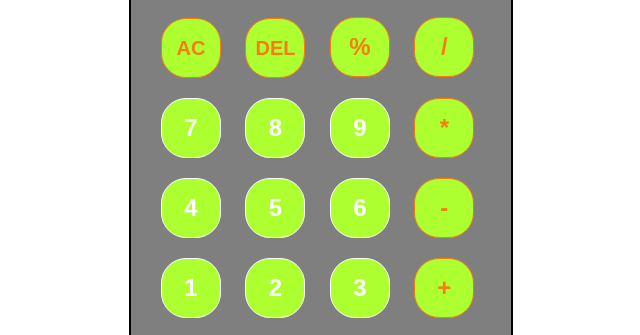
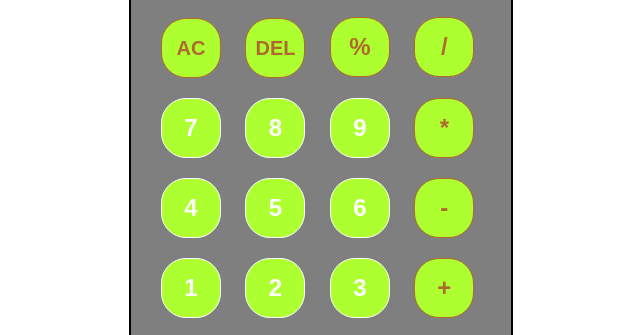
Before and after one commit to ajusjacob/Afame-Technologies, a plain HTML site: page index.html in a window 1280 px wide. Shown: the part 266-601 px from the top of the page, without its empty margins (319-959 px from the left). Drawn offline with Linux system fonts and the light colour scheme.

Commit message:
operator color changed

```diff
--- a/style.css
+++ b/style.css
@@ -57,5 +57,5 @@ button:hover{
     background: #f67c14;
 }
 .operator{
-    color: #f67c14;
+    color: #ae6a2e;
 }
```
